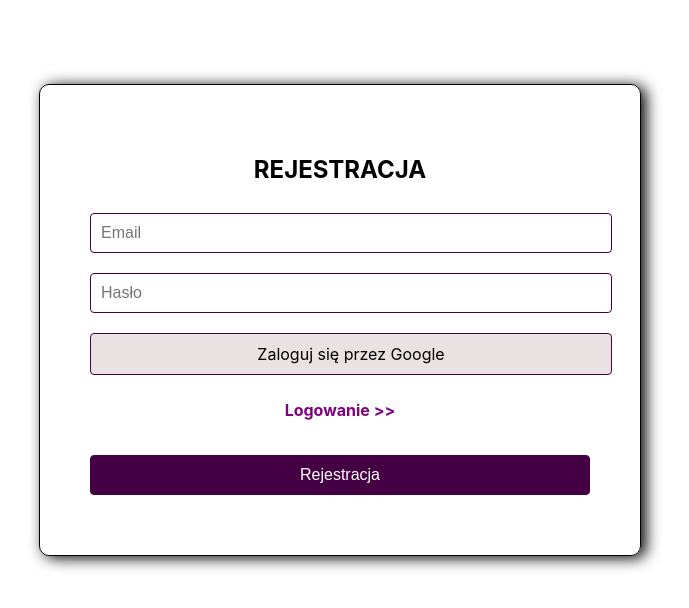
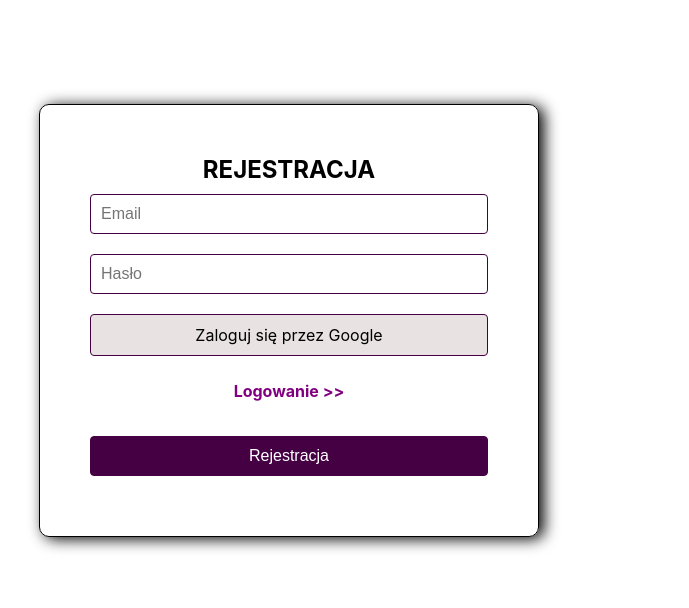
Before and after one commit to bar-85/React-firebase-login-app, a React (Create React App) app: page / in a window 1280 px wide. Shown: the top 608 px of the page, without its empty margins (351-1040 px from the left). Built offline with nearby package versions, Linux system fonts and the light colour scheme; no server answers.

Commit message:
Add styles

```diff
--- a/src/index.css
+++ b/src/index.css
@@ -1,13 +1,16 @@
+* {
+	box-sizing: border-box;
+	margin: 0;
+	padding: 0;
+}
+
 body {
-  margin: 0;
-  font-family: -apple-system, BlinkMacSystemFont, 'Segoe UI', 'Roboto', 'Oxygen',
-    'Ubuntu', 'Cantarell', 'Fira Sans', 'Droid Sans', 'Helvetica Neue',
-    sans-serif;
-  -webkit-font-smoothing: antialiased;
-  -moz-osx-font-smoothing: grayscale;
+	font-family: -apple-system, BlinkMacSystemFont, 'Segoe UI', 'Roboto', 'Oxygen', 'Ubuntu', 'Cantarell', 'Fira Sans', 'Droid Sans', 'Helvetica Neue',
+		sans-serif;
+	-webkit-font-smoothing: antialiased;
+	-moz-osx-font-smoothing: grayscale;
 }
 
 code {
-  font-family: source-code-pro, Menlo, Monaco, Consolas, 'Courier New',
-    monospace;
+	font-family: source-code-pro, Menlo, Monaco, Consolas, 'Courier New', monospace;
 }
```
